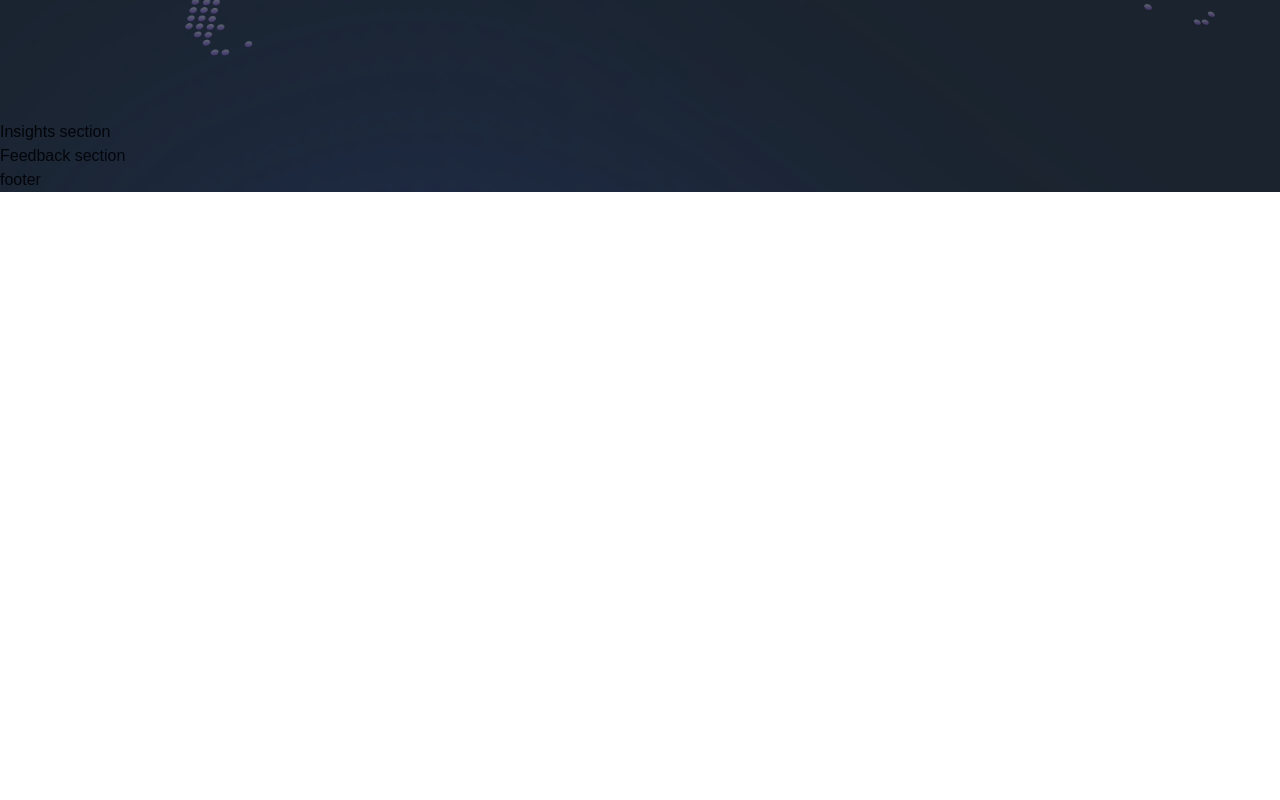
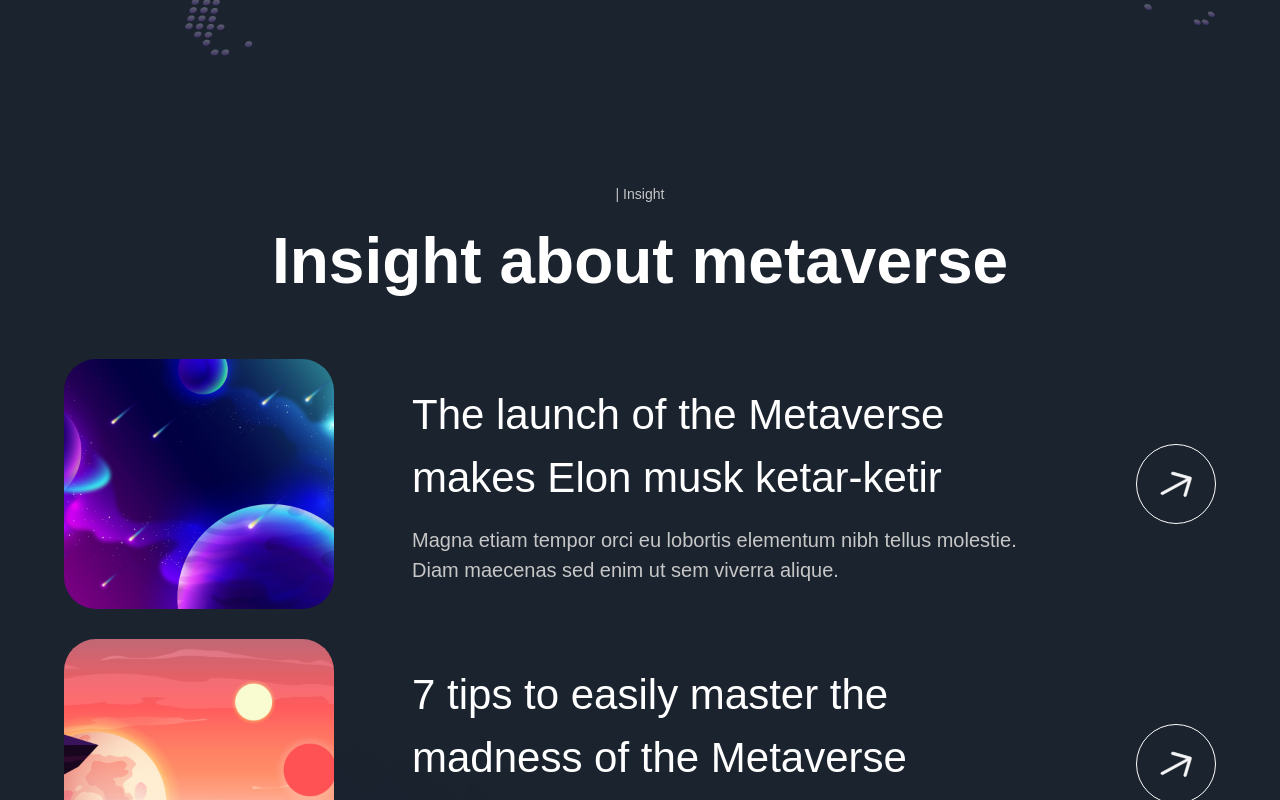
Before and after one commit to H-SM/MetaMadnessUI, a Next.js app in the folder project/: page / in a window 1280 px wide. Shown: the part 5120-5920 px from the top of the page. Before the commit the page ends 5312 px from the top, so only its background shows below. Built offline with nearby package versions, Linux system fonts and the light colour scheme; a web font is replaced by a local one.

Commit message:
Insights over the topic

```diff
--- a/project/app/page.js
+++ b/project/app/page.js
@@ -15,8 +15,11 @@
     <div className='gradient-04 z-0'/>
     <WhatsNew />
     </div>
+    <div className='relative '>
     <World />
+    <div className='gradient-02 z-0'/>
     <Insights />
+    </div>
     <div className='relative '>
     <Feedback />
     <div className='gradient-04 z-0'/>
--- a/project/components/InsightCard.jsx
+++ b/project/components/InsightCard.jsx
@@ -1,9 +1,24 @@
 'use client';
 
-const InsightCard = () => (
-  <div>
-    Insight Card
-  </div>
+import { motion } from 'framer-motion';
+import { fadeIn } from '../utils/motion';
+
+const InsightCard = ({ imgUrl , title, subtitle, index}) => (
+  <motion.div
+  variants={fadeIn('up','tween',index*0.5,1)}
+  className='flex md:flex-row flex-col gap-4'>
+    <img src={imgUrl} alt="plnt" className='md:w-[270px] w-full h-[250px] rounded-[32px] object-cover'/>
+    <div className='w-full flex justify-between items-center'>
+      <div className='flex-1 md:ml-[62px] flex flex-col max-w-[650px]'>
+        <h4 className='font-normal lg:text-[42px] text-[26px] text-white'>{title}</h4>
+        <p className='mt-[16px] font-normal lg:text-[20px] text-[15px] text-secondary-white'>{subtitle}</p>
+      </div>
+
+      <div className='lg:flex hidden items-center justify-center w-[80px] h-[80px] rounded-full bg-transparent border-[1px] border-white'>
+        <img src="/arrow.svg" alt="arrow" className='w-[40%] h-[40%] object-contain'/>
+      </div>
+    </div>
+  </motion.div>
 );
 
 export default InsightCard;
--- a/project/components/NewFeatures.jsx
+++ b/project/components/NewFeatures.jsx
@@ -6,7 +6,7 @@
       <img src={imgUrl} alt="icon" className="w-1/2 h-1/2 object-contain"/>
     </div>
       <h1 className="mt-[26px] font-bold text-[24px] leading-[30px] text-white">
-        Title {title}
+        {title}
       </h1>
       <p className="flex-1 mt-[16px] font-normal text-[18px] text-[#B0B0B0] leading-[32px]">
         {subtitle}
--- a/project/sections/Insights.jsx
+++ b/project/sections/Insights.jsx
@@ -1,8 +1,32 @@
 'use client';
 
+import { motion } from 'framer-motion';
+import { InsightCard, TitleText, TypingText } from '../components';
+import styles from '../styles';
+import { staggerContainer } from '../utils/motion';
+
+import { insights } from '../constants';
+
+
 const Insights = () => (
-  <section>
-    Insights section
+  <section className={`${styles.paddings} relative z-10`}>
+    <motion.div
+    variants={staggerContainer}
+    initial="hidden"
+    whileInView="show"
+    viewport={{once: 'false',amount: 0.25}}
+    className={`${styles.innerWidth} mx-auto flex flex-col`}>
+    <TypingText title="| Insight" textStyle="text-center"/>
+    <TitleText title="Insight about metaverse" textStyle="text-center"/>
+      <div className='mt-[50px] flex flex-col gap-[30px]'>
+        {insights.map((init, index) => (
+          <InsightCard
+          key={`insight-${index}`}
+          {...init}
+          index={index+1}/>
+        ))}
+      </div>
+    </motion.div>
   </section>
 );
 
```
